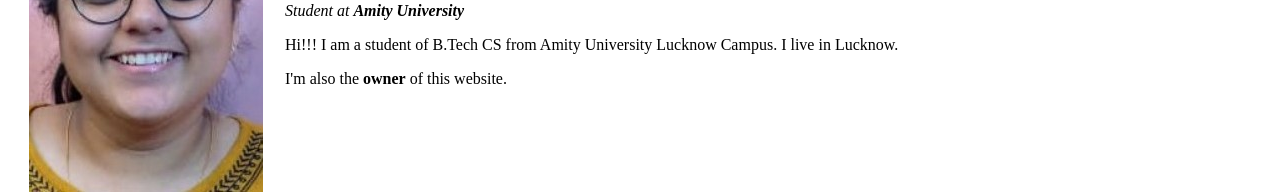
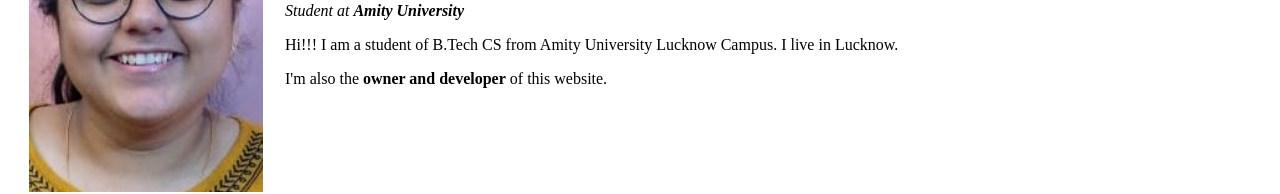
Before and after one commit to shivangi-2212/CV, a plain HTML site: page index.html in a window 1280 px wide. Shown: the part 199-393 px from the top of the page. Drawn offline with Linux system fonts and the light colour scheme.

Commit message:
Update index.html

```diff
--- a/index.html
+++ b/index.html
@@ -11,7 +11,7 @@
         <td><h1> Shivangi Agarwal </h1>
         <p><em>Student at <strong>Amity University</strong></em></p>
         <p>Hi!!! I am a student of B.Tech CS from Amity University Lucknow Campus. I live in Lucknow.</p>
-        <p>I'm also the <strong>owner</strong> of this website.</p>
+        <p>I'm also the <strong>owner and developer</strong> of this website.</p>
         </td>
       </tr>
     </table>
```
